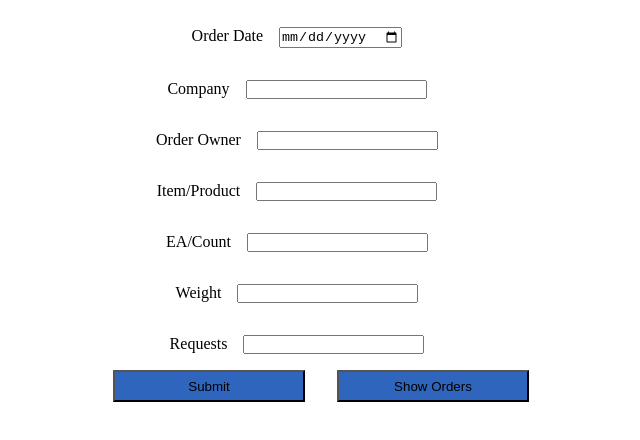
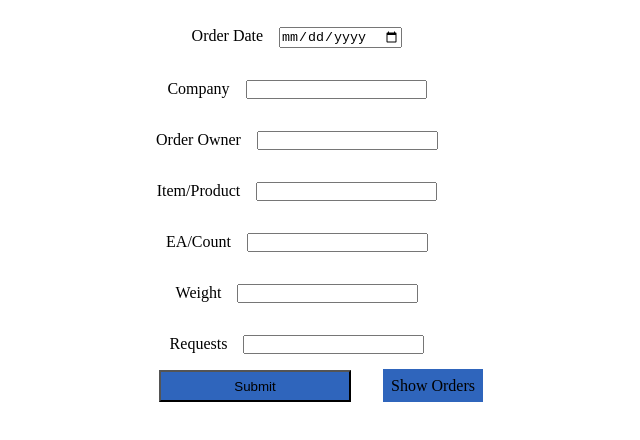
Before and after one commit to paragborkar/JuhosiA2F, a plain HTML site: page details.html in a window 1280 px wide. Shown: the part 90-530 px from the top of the page, without its empty margins (335-975 px from the left). Drawn offline with Linux system fonts and the light colour scheme.

Commit message:
fourth commit

```diff
--- a/details.html
+++ b/details.html
@@ -29,6 +29,18 @@
         }
         button:hover {
             background-color:rgb(17, 49, 100);
+            color: white;
+        }
+        a{
+            text-decoration: none;
+            margin-left: 2rem;
+            background-color:  rgb(47, 101, 188);
+            color: black;
+            padding: 0.5rem;
+        }
+        a:hover{
+            background-color:rgb(17, 49, 100);
+            color: white;
         }
     </style>
 </head>
@@ -42,12 +54,9 @@
         <label>EA/Count</label><input type="number" name="count"><br>
         <label>Weight</label><input type="text" name="weight"><br>
         <label>Requests</label><input type="text" name="requests"><br>
-        <button type="submit">Submit</button><button onclick="showOrders()">Show Orders</button>
+        <button type="submit">Submit</button><a href="Orders.html">Show Orders</a>
     </form>
     <script>
-        function showOrders(){
-            window.location.href = "Orders.html";
-        }
         document.addEventListener('DOMContentLoaded', function() {
         document.getElementById('user_id').value = localStorage.getItem("id");
         document.getElementById('item').value = localStorage.getItem("name");
```
Also changed, not shown: ForgotPass.html (+1 -0 lines).
